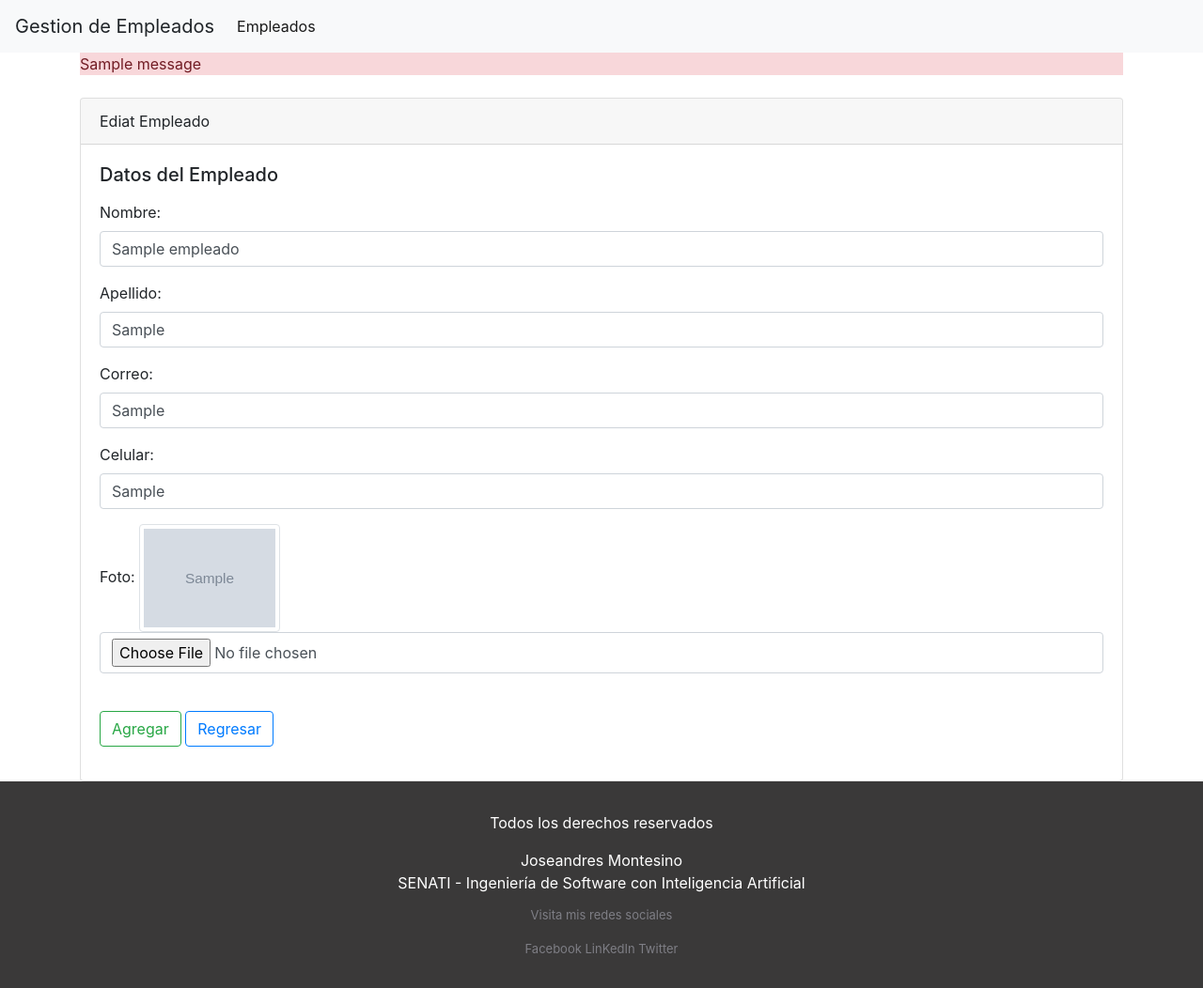
After one commit to J-o-s-eandres/crud-Empleados, a Flask app: page /edit/1 in a window 1280 px wide. The commit adds this page. Shown: the whole page at 94% size. Run offline with Flask 2, Linux system fonts and the light colour scheme; tables that the repository leaves empty or names only in its code hold one stand-in row (values such as "Sample post"); grey boxes marked "Sample" are stand-in pictures; one stand-in notice (Sample message) is shown; some libraries are stand-ins or nearby versions.

Commit message:
Sistema de empleados

```diff
--- a/app.py
+++ b/app.py
@@ -1,29 +1,112 @@
+
 from flask import Flask
-from flask import render_template,request
+from flask import render_template,request,redirect,url_for,flash
 from flaskext.mysql import MySQL
+from datetime import datetime
+import os
+from flask import send_from_directory
+
 
 app=Flask(__name__)
-
+app.secret_key="Montesino"
 mysql=MySQL()
 
+#configuracion para la conexion
 app.config['MYSQL_DATABASE_HOST']='localhost'
 app.config['MYSQL_DATABASE_USER']='root'
 app.config['MYSQL_DATABASE_PASSWORD']=''
 app.config['MYSQL_DATABASE_DB']='sistema'
 mysql.init_app(app)
 
+CARPETA = os.path.join('uploads')
+app.config['CARPETA'] = CARPETA
 
+@app.route('/uploads/<nombreFoto>')
+def uploads(nombreFoto):
+    return send_from_directory(app.config['CARPETA'],nombreFoto)
 
 @app.route('/')
 def index():
 
 
-    sql="INSERT INTO `empleados` (`id`, `nombre`, `apellido`, `correo`, `celular`, `foto`) VALUES (NULL, 'Adriana', 'Hernandez', 'adrianaHernandez@gmail.com', '923638794', 'fotoAmorcito.jpg');"
+    sql="SELECT * FROM `empleados`;"# (`id`, `nombre`, `apellido`, `correo`, `celular`, `foto`) VALUES (NULL, 'Adriana', 'Hernandez', 'adrianaHernandez@gmail.com', '923638794', 'fotoAmorcito.jpg');"
     conn=mysql.connect()
     cursor=conn.cursor()
     cursor.execute(sql)
+
+    empleados =cursor.fetchall()
+    print(empleados)
+
     conn.commit()
-    return render_template('empleados/index.html')
+    return render_template('empleados/index.html',empleados=empleados)
+
+
+@app.route('/destroy/<int:id>')
+def destroy(id):
+    conn=mysql.connect()
+    cursor=conn.cursor()
+
+    cursor.execute("SELECT  foto FROM empleados WHERE id =%s",id)
+    fila = cursor.fetchall()
+
+    os.remove(os.path.join(app.config['CARPETA'],fila[0][0]))
+
+
+    cursor.execute("DELETE FROM empleados WHERE id=%s",id)
+    conn.commit()
+    return redirect('/')#una vez ejecutes la instruccion de  borrar 'regresa a la url de donde vivo'
+
+
+@app.route('/edit/<int:id>')
+def edit(id):
+    conn=mysql.connect()
+    cursor=conn.cursor()
+
+    cursor.execute("SELECT * FROM empleados WHERE id =%s",(id))
+    empleados =cursor.fetchall()
+    conn.commit()
+    return render_template('empleados/edit.html',empleados=empleados)
+
+@app.route('/update', methods=['POST'])
+def update():
+
+    _nombre=request.form['txtNombre']
+    _apellido=request.form['txtApellido']
+    _correo=request.form['txtCorreo']
+    _celular=request.form['txtCelular']
+    _foto=request.files['txtFoto']
+    id=request.form['txtId']
+
+
+
+
+    sql="UPDATE  empleados  SET  nombre=%s, apellido=%s, correo= %s, celular=%s WHERE id =%s; "
+    datos=(_nombre,_apellido,_correo,_celular,id)
+
+    conn=mysql.connect()
+    cursor=conn.cursor()
+
+    now = datetime.now()
+    tiempo = now.strftime("%Y%H%M%S")
+
+
+    if _foto.filename !='':
+        nuevoNombreFoto = tiempo + _foto.filename
+        _foto.save("uploads/"+ nuevoNombreFoto)
+
+        cursor.execute("SELECT  foto FROM empleados WHERE id =%s",id)
+        fila = cursor.fetchall()
+
+        os.remove(os.path.join(app.config['CARPETA'],fila[0][0]))
+        cursor.execute("UPDATE empleados SET foto =%s WHERE id=%s",(nuevoNombreFoto,id))
+        conn.commit()
+
+
+    cursor.execute(sql,datos)#ejecucion del comando sql y para el values tenemos %s que es lo que recibira de la viable datos(orden especifico)
+
+    conn.commit()
+
+    return redirect('/')#edita y se va al index
 
 
 @app.route('/create')
@@ -38,16 +121,27 @@ def storage():
     _apellido=request.form['txtApellido']
     _correo=request.form['txtCorreo']
     _celular=request.form['txtCelular']
-    _foto=request.files['txtFoto']
+    _foto=request.files['txtFoto']#como se recibira una foto el .files nos ayuda para la carga de archivos
+
+    if _nombre =='' or _apellido == '' or _correo=='' or _celular == '' or _foto.filename=='':
+        flash('Recuerda llenar Todos los Datos De los Campos ')
+        return redirect(url_for('create'))
+
+    now = datetime.now()
+    tiempo = now.strftime("%Y%H%M%S")
+
+    if _foto.filename !='':
+        nuevoNombreFoto = tiempo + _foto.filename
+        _foto.save("uploads/"+nuevoNombreFoto)
 
     sql="INSERT INTO `empleados` (`id`, `nombre`, `apellido`, `correo`, `celular`, `foto`) VALUES (NULL, %s, %s, %s, %s, %s);"
-    datos=(_nombre,_apellido,_correo,_celular,_foto.filename)
+    datos=(_nombre,_apellido,_correo,_celular,nuevoNombreFoto)
 
     conn=mysql.connect()
     cursor=conn.cursor()
-    cursor.execute(sql,datos)
+    cursor.execute(sql,datos)#ejecucion del comando sql y para el values tenemos %s que es lo que recibira de la viable datos(orden especifico)
     conn.commit()
-    return render_template('empleados/index.html')
+    return redirect('/')
 
 
 
--- a/templates/empleados/edit.html
+++ b/templates/empleados/edit.html
@@ -0,0 +1,84 @@
+{% include 'header.html' %}
+
+{%with messages = get_flashed_messages() %}
+
+{%if messages %}
+    <div class="aler alert-danger" role="alert">
+    {% for message in messages %}
+        {{message}}
+    {%endfor%}
+    </div>
+
+
+{% endif %}
+
+{%endwith%}
+
+
+
+<br>
+{% for empleado in empleados %}
+
+
+  <form  method="post" action="/update" enctype="multipart/form-data">
+    <div class="card" >
+      <div class="card-header" >
+       Ediat Empleado
+      </div>
+      <div class="card-body">
+        <h5 class="card-title">Datos del Empleado</h5>
+        <p class="card-text">
+
+          <div class="form-group">
+            <label for="txtNombre">Nombre:</label>
+            <input id="txtNombre" class="form-control" type="text" value="{{empleado[1]}}" name="txtNombre">
+          </div>
+
+
+          <div class="form-group">
+            <label for="txtApellido">Apellido:</label>
+            <input id="txtApellido" class="form-control" type="text" value="{{empleado[2]}}" name="txtApellido">
+          </div>
+
+          <div class="form-group">
+            <label for="txtCorreo">Correo:</label>
+            <input id="txtCorreo" class="form-control" type="email" value="{{empleado[3]}}" name="txtCorreo">
+          </div>
+
+          <div class="form-group">
+            <label for="txtCelular">Celular:</label>
+            <input id="txtCelular" class="form-control" type="text" value="{{empleado[4]}}" name="txtCelular">
+          </div>
+
+          <div class="form-group">
+            <label for="txtFoto">Foto:</label>
+            <img class="img-thumbnail" width="150" src="{{url_for('uploads', nombreFoto=empleado[5])}}" alt="">
+
+            <input id="txtFoto" class="form-control" type="file" name="txtFoto">
+          </div>
+
+
+  <input type="hidden" value="{{empleado[0]}}" name="txtId" id=""txtId>
+   <br>
+    <div class="form-group">
+
+      <input class="btn btn-outline-success" type="submit" value="Agregar">
+      <a class="btn btn-outline-primary" href="{{url_for('index')}}">Regresar</a>
+      </div>
+
+
+
+
+
+
+        </p>
+      </div>
+    </div>
+
+
+
+
+</form>
+{% endfor %}
+
+{% include 'footer.html' %}
--- /dev/null
+++ b/templates/footer.html
@@ -0,0 +1,53 @@
+</div>
+<footer>
+
+    <div id="creditos">
+        <p>Todos los derechos reservados</p>
+        <span>Joseandres Montesino </span><br>
+        <span>SENATI - Ingeniería de Software con Inteligencia Artificial</span>
+      </div>
+
+      <div id="redes-sociales">
+        <p>Visita mis redes sociales</p>
+        <a href="https://www.facebook.com/Joseandres.Montesino" target="_blank">Facebook</a>
+        <a href="https://www.linkedin.com/in/jos%C3%A9andres-montesino-2a00161a6" target="_blank">LinKedIn</a>
+        <a href="https://twitter.com/JoseandreMonte?t=hz05K93PbDRc3aSYXCNnKg&s=09" target="_blank">Twitter</a>
+
+
+      </div>
+</footer>
+<style>
+footer{
+  background-color: rgb(58, 57, 57);
+  color: white;
+  padding-top: 2em;
+  padding-bottom: 2em;
+  text-align: center;
+}
+
+
+#redes-sociales{
+  margin-top: 1em;
+  font-size: 13px;
+  color: #7e7e85;
+}
+
+#redes-sociales > a{
+  text-decoration: none;
+  color: #7e7e85;
+}
+
+/*
+hover     : sobre
+Â¿que es?  : pseudoclase
+funcionamiento: define los atributos en el estado "sobre"
+*/
+
+#redes-sociales > a:hover{
+  color: rgb(25, 255, 255);
+  font-size: 16px;
+}
+
+</style>
+</body>
+</html>
--- /dev/null
+++ b/templates/header.html
@@ -0,0 +1,24 @@
+<!DOCTYPE html>
+<html lang="en">
+<head>
+    <meta charset="UTF-8">
+    <meta name="viewport" content="width=device-width, initial-scale=1.0">
+    <link rel="stylesheet" href="https://maxcdn.bootstrapcdn.com/bootstrap/4.0.0/css/bootstrap.min.css">
+    <title>Inicio</title>
+</head>
+<body>
+    <nav class="navbar navbar-expand-lg navbar-light bg-light ">
+        <a class="navbar-brand">Gestion de Empleados</a>
+        <button class="navbar-toggler" data-target="#my-nav" data-toggle="collapse" aria-controls="my-nav" aria-expanded="false" aria-label="Toggle navigation">
+            <span class="navbar-toggler-icon"></span>
+        </button>
+        <div id="my-nav" class="collapse navbar-collapse">
+            <ul class="navbar-nav mr-auto">
+                <li class="nav-item active">
+                    <a class="nav-link" href="{{url_for ('index') }}">Empleados <span class="sr-only">(current)</span></a>
+                </li>
+
+            </ul>
+        </div>
+    </nav>
+    <div class="container">
```
Also changed, not shown: templates/empleados/create.html (+63 -17 lines), templates/empleados/index.html (+49 -12 lines), uploads/2022011141logo.png (added), uploads/2022151626logo.png (added), uploads/2022154548logo.png (added), uploads/2022154727python.png (added), uploads/2022234505java.png (added).
